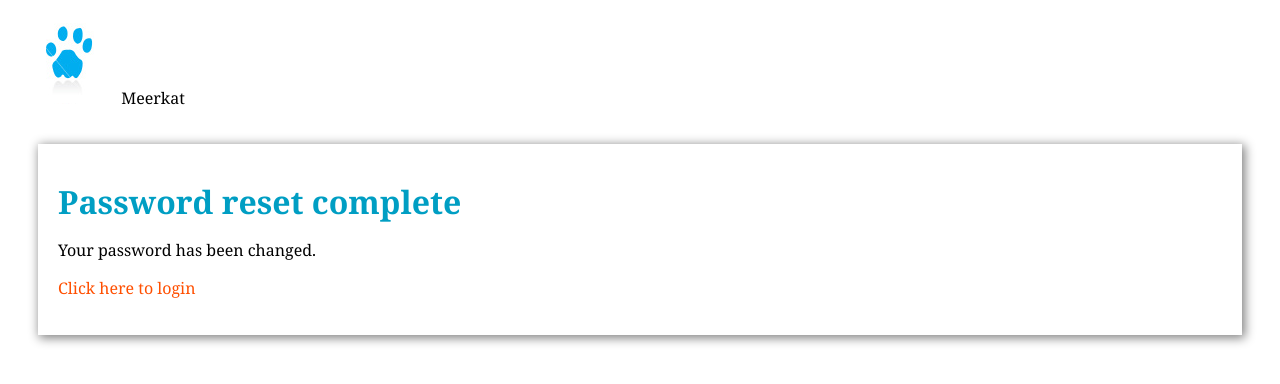
After one commit to Serge-Paul/meerkat, a Django app: template templates/registration/password_reset_complete.html in a window 1280 px wide. The commit adds this page. Shown: the top 384 px of the page. Run offline with Django 3.2, Linux system fonts and the light colour scheme; the template is opened without the code that fills it, so the values that code supplies are empty.

Commit message:
passwd reset confirm

```diff
--- /dev/null
+++ b/templates/registration/password_reset_complete.html
@@ -0,0 +1,17 @@
+{% extends "public_base.html" %}
+{% load i18n %}
+
+{% block title %}Password Reset Complete{% endblock %}
+
+{% block headtags %}
+{% endblock %}
+
+{% block content %}
+
+<h1>{% trans 'Password reset complete' %}</h1>
+
+<p>Your password has been changed.</p>
+
+<p><a href="/account/login">Click here to login</a></p>
+
+{% endblock %}
--- a/templates/registration/password_reset_confirm.html
+++ b/templates/registration/password_reset_confirm.html
@@ -10,7 +10,7 @@
 
 {% if validlink %}
 
-<h1>{% trans 'Enter new password' %}</h1>
+<h1>Password Reset</h1>
 
 <form action="" method="post">{% csrf_token %}
 {{ form.new_password1.errors }}
@@ -22,7 +22,7 @@
 
 {% else %}
 
-<h1>{% trans 'Password reset unsuccessful' %}</h1>
+<h2>{% trans 'Password reset unsuccessful' %}</h2>
 
 <p>{% trans "The password reset link was invalid, possibly because it has already been used.  Please request a new password reset." %}</p>
 
```
